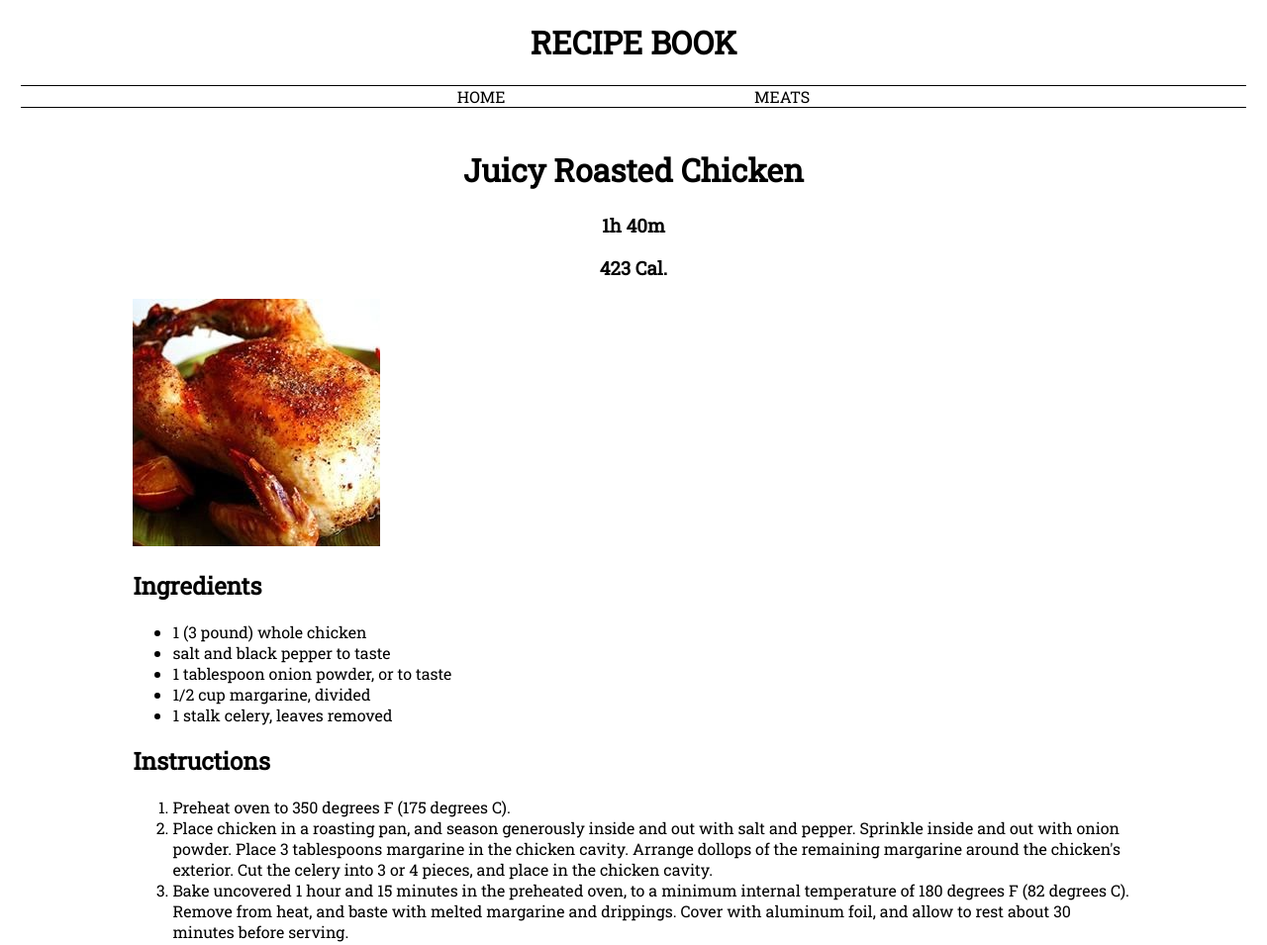
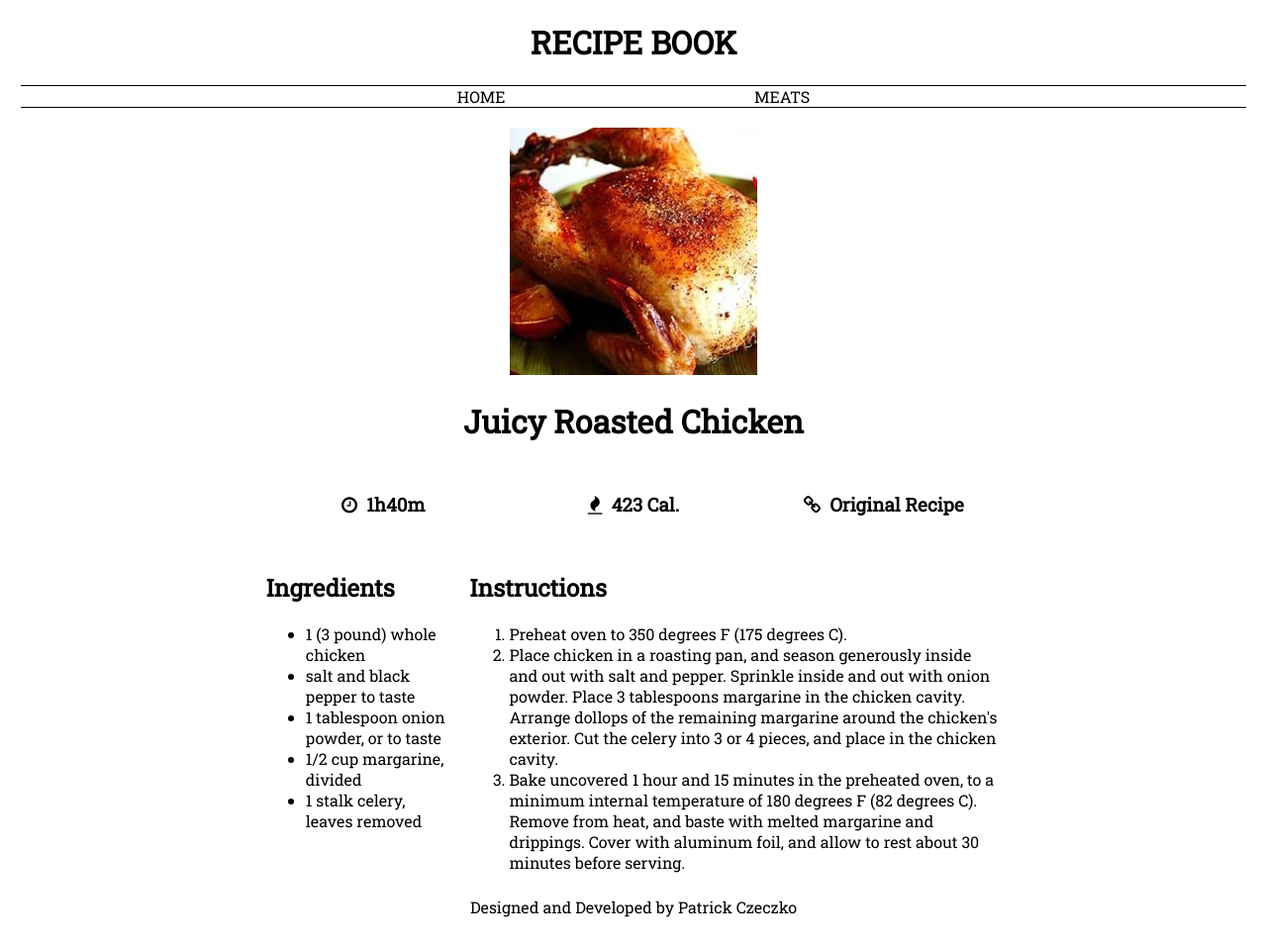
Before and after one commit to patrickcze/SENG513, a plain HTML site: page recipes/JuicyRoastedChicken.html in a window 1280 px wide. Shown: the top 955 px of the page at 99% size. Drawn offline with Linux system fonts and the light colour scheme.

Commit message:
Finished recipe page

```diff
--- a/css/index.css
+++ b/css/index.css
@@ -43,7 +43,7 @@ body {
 
 .recipieTableArea {
     padding-top: 20px;
-    width: 80%;
+    width: 60%;
     margin: 0 auto;
 }
 
@@ -91,3 +91,42 @@ footer {
     text-align: center;
     margin: 0 auto;
 }
+
+.recipeImg {
+    float: left;
+    width: 20%;
+    text-align: center;
+    max-width: 400px;
+    max-height: 400px;
+}
+
+.recipeIngredients {
+    float: left;
+    width: 80%;
+}
+
+.recipeHeader {
+    text-align: center;
+}
+
+.centerText {
+    text-align: center;
+}
+
+.row {
+    display: flex;
+}
+
+a {
+    text-decoration: none;
+    color: black;
+}
+
+a:hover {
+    text-decoration: underline;
+}
+
+.col {
+    flex: 1;
+    padding: 0.5em;
+}
--- a/recipes/JuicyRoastedChicken.html
+++ b/recipes/JuicyRoastedChicken.html
@@ -4,6 +4,7 @@
 <head>
     <link href="https://fonts.googleapis.com/css?family=Roboto+Slab" rel="stylesheet">
     <link rel="stylesheet" href="../css/index.css">
+    <link href="https://maxcdn.bootstrapcdn.com/font-awesome/4.7.0/css/font-awesome.min.css" rel="stylesheet" integrity="sha384-wvfXpqpZZVQGK6TAh5PVlGOfQNHSoD2xbE+QkPxCAFlNEevoEH3Sl0sibVcOQVnN" crossorigin="anonymous">
 </head>
 
 <body>
@@ -15,15 +16,19 @@
         </nav>
     </div>
     <div class="recipieTableArea">
-        <h1 class="pageHeader">Juicy Roasted Chicken</h1>
-        <div class="recipeExtras">
-            <h3>1h 40m</h3>
-            <h3>423 Cal.</h3>
+        <div class="recipeHeader">
+            <img src="../img/juicyRoastedChicken.jpg">
+            <h1>Juicy Roasted Chicken</h1>
         </div>
-        <div>
-            <img src="../img/juicyRoastedChicken.jpg">
+
+        <div class="row centerText">
+            <h3 class="col"><i class="fa fa-clock-o" aria-hidden="true"></i>&nbsp 1h40m</h3>
+            <h3 class="col"><i class="fa fa-fire" aria-hidden="true"></i>&nbsp 423 Cal.</h3>
+            <h3 class="col"><i class="fa fa-link" aria-hidden="true"></i>&nbsp <a href="http://allrecipes.com/recipe/83557/juicy-roasted-chicken/">Original Recipe</a></h3>
         </div>
-        <div>
+
+        <div class="row">
+            <div class="col" style="max-width:25%;">
                 <h2>Ingredients</h2>
                 <ul>
                     <li>1 (3 pound) whole chicken</li>
@@ -33,7 +38,7 @@
                     <li>1 stalk celery, leaves removed</li>
                 </ul>
             </div>
-        <div>
+            <div class="col">
                 <h2>Instructions</h2>
                 <ol>
                     <li>Preheat oven to 350 degrees F (175 degrees C).</li>
@@ -42,6 +47,7 @@
                 </ol>
             </div>
         </div>
+    </div>
 </body>
 
 <footer>Designed and Developed by Patrick Czeczko</footer>
```
Lines whose indentation alone changed are shown as unchanged.
